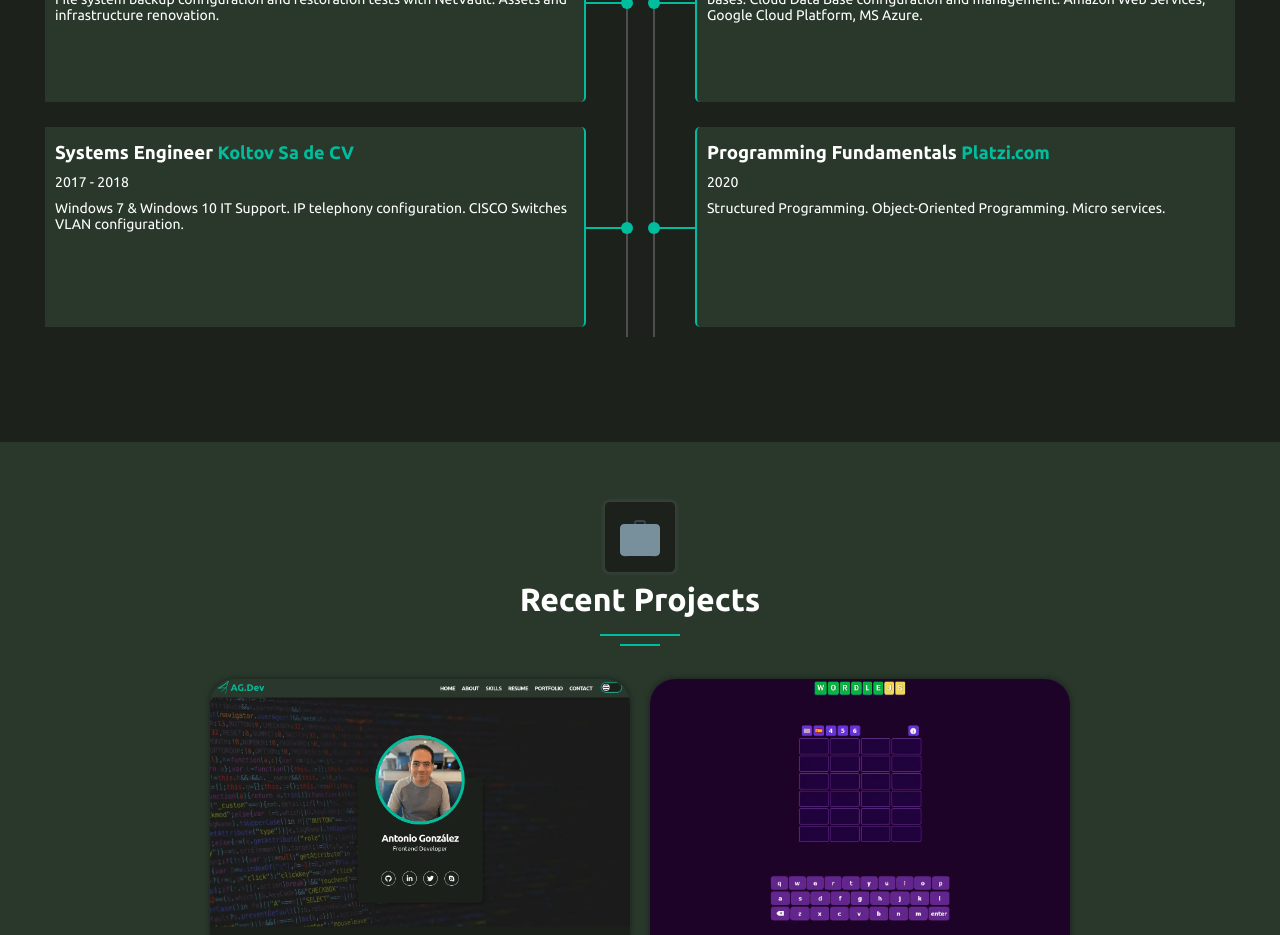
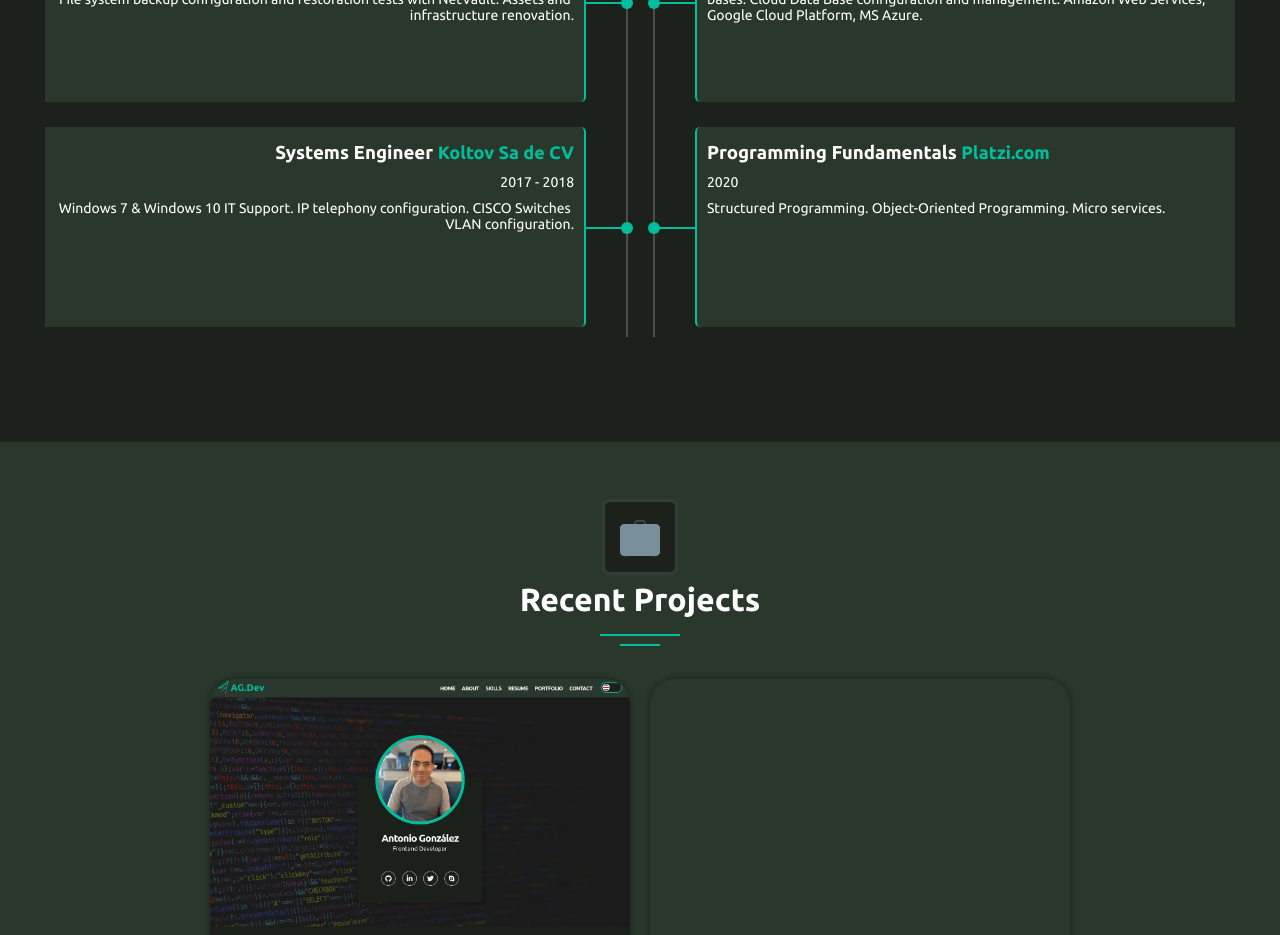
Before and after one commit to agonzalezf87/agonzalezf87.dev, a React (Vite) app: page / in a window 1280 px wide. Shown: the part 2780-3715 px from the top of the page. Built offline with nearby package versions, Linux system fonts and the light colour scheme.

Commit message:
Layout and text minor modifications.

```diff
--- a/src/siteContent.js
+++ b/src/siteContent.js
@@ -118,7 +118,15 @@ export default [
         url: "/",
         repo: "https://github.com/agonzalezf87/agonzalezf87.dev",
         technologies: ['html', 'css', 'react']
-      },{
+      },
+      {
+        id: 'weatherapp',
+        title: "weather app",
+        url: "https://weatherapp-ac4657.netlify.app/",
+        repo: "https://github.com/agonzalezf87/weatherapp",
+        technologies: ['html', 'css', 'react']
+      },
+      {
         id: 'wordle',
         title: "wordle js",
         url: "https://agonzalezf87.github.io/wordle/",
@@ -207,7 +215,7 @@ export default [
     ],
     WorkExperience: [
       {
-        title: "Especialista de Sisemas Jr.",
+        title: "Especialista de Sistemas Jr.",
         company: "Hammond Power Solutions",
         location: "Guadalupe, Nuevo Leon, MX",
         since: "2021 - Actual Job",
@@ -234,7 +242,7 @@ export default [
         company: "Instituto Tecnológico Superior de Alvarado",
         location: "Alvarado, Veracruz, MX",
         since: "2010",
-        description: "Data Base and Object-Oriented Programming specialization."
+        description: "Especialidad en Bases de Datos y Programación Orientada a Objetos."
       },
       {
         title: "Bases de Datos",
--- a/src/styles/CtaButton.component.css
+++ b/src/styles/CtaButton.component.css
@@ -23,9 +23,8 @@
   background-color: var(--brand-color-active);
 }
 
-/* .CtaButton svg {
+.CtaButton svg {
   width: 24px;
   height: 24px;
   margin-left: 8px;
-  color: var(--file-pdf);
-} */
+}
--- a/src/styles/ResItemCard.component.css
+++ b/src/styles/ResItemCard.component.css
@@ -7,6 +7,8 @@
   background-color: var(--dark-color-2);
   border-radius: 0 5px 5px 0;
   z-index: 97;
+  text-align: right;
+  overflow-y: clip;
 }
 
 .ResItemCard:not(div:last-child) {
@@ -41,6 +43,7 @@
   border-right: none;
   border-left: 2px solid var(--brand-color);
   border-radius: 5px  0 0 5px;
+  text-align: left;
 }
 
 .Resume__wrapper--right .ResItemCard::before {
```
